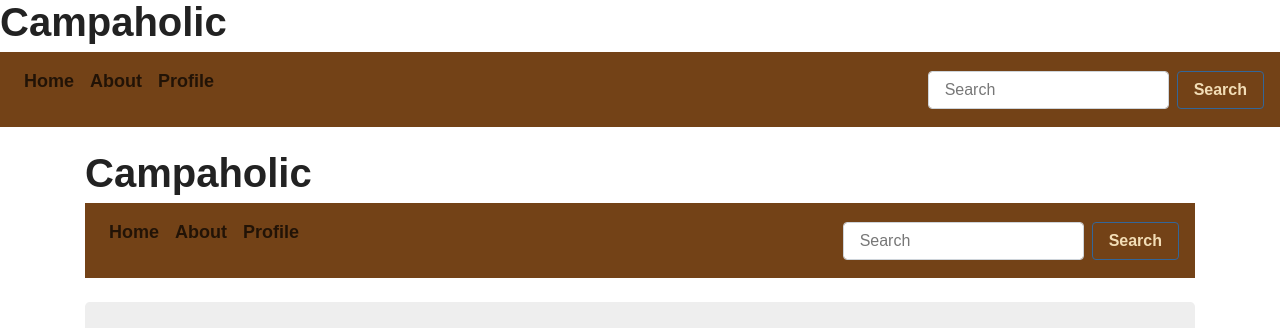
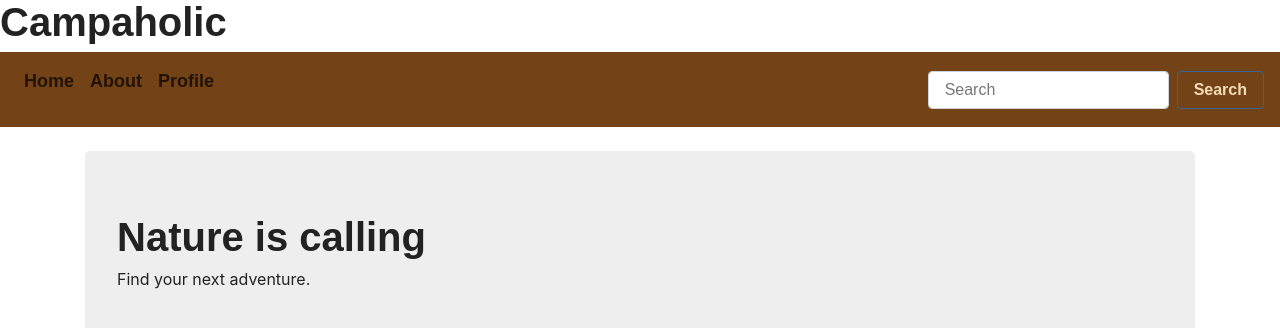
Before and after one commit to Danomiterock/Campaholic, a React (Create React App) app in the folder client/: page / in a window 1280 px wide. Shown: the top 328 px of the page. Built offline with nearby package versions, Linux system fonts and the light colour scheme; no server answers; a web font is replaced by a local one.

Commit message:
delete header and navlink

```diff
--- a/client/src/pages/Home.js
+++ b/client/src/pages/Home.js
@@ -1,7 +1,7 @@
 import React from "react";
 import { Container } from "react-bootstrap";
-import Header from "../components/Header";
-import NavList from "../components/NavList";
+// import Header from "../components/Header";
+// import NavList from "../components/NavList";
 import Jumbotron from "../components/Jumbotron";
 import Posts from "../components/Posts";
 import Footer from "../components/Footer";
@@ -11,8 +11,7 @@ export const Home = () => {
   return (
     <Container>
        <div>
-       <Header />
-       <NavList />
+
        <Jumbotron />
        <Posts />
        <Footer />
```
